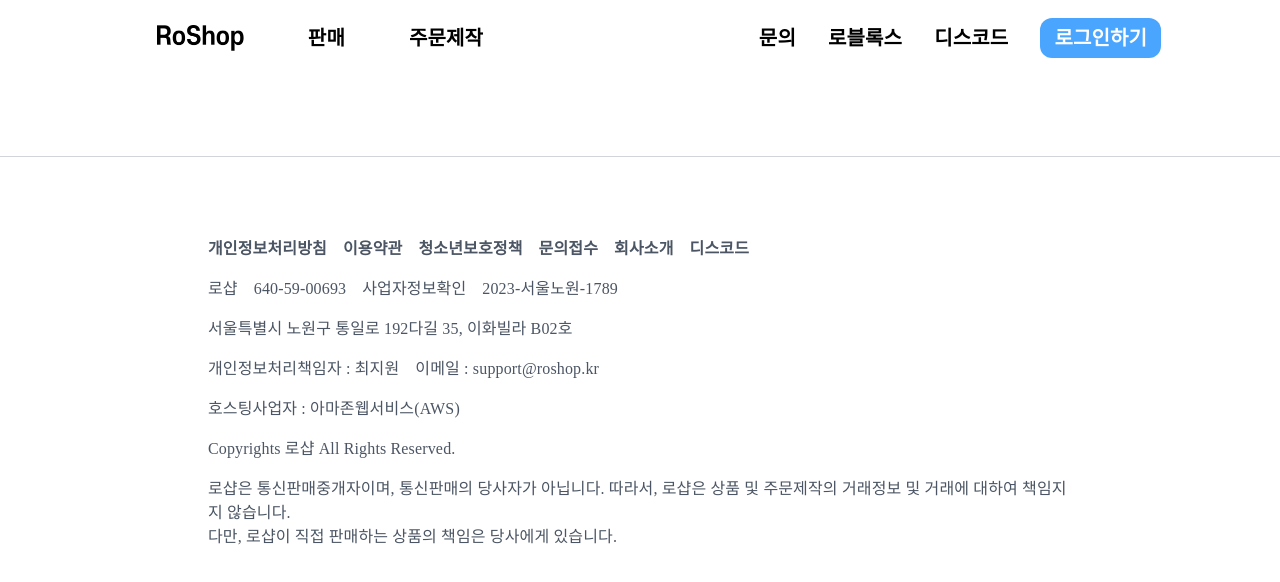
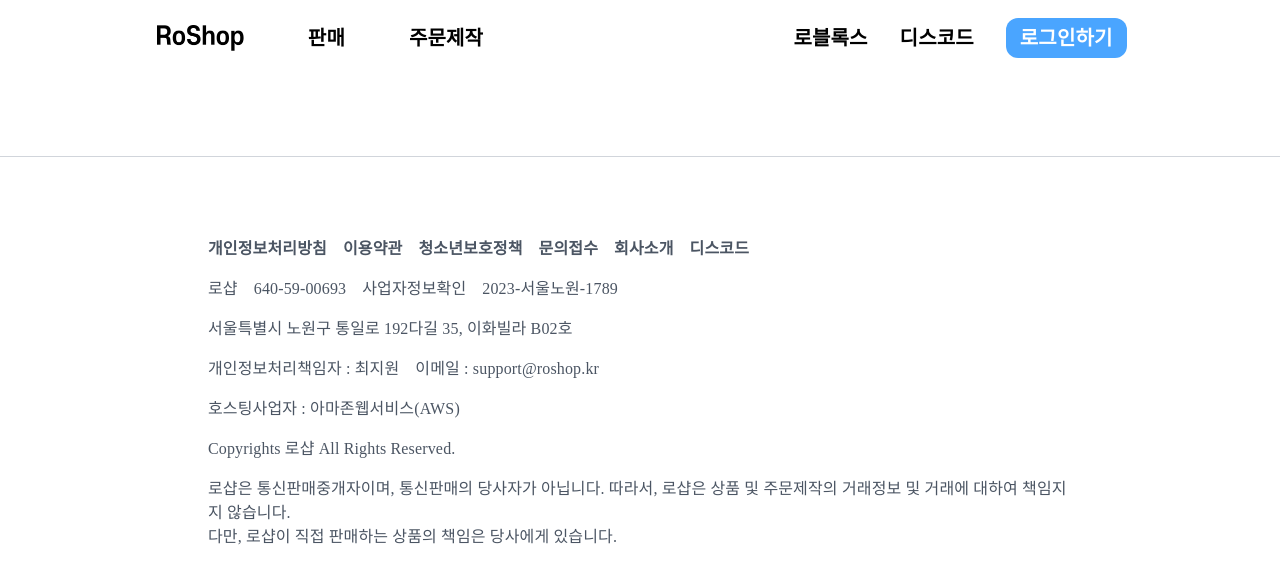
Before and after one commit to 17beans/roshop-web, a Next.js app: page / in a window 1280 px wide. Shown: the top 582 px of the page. Built offline with nearby package versions, Linux system fonts and the light colour scheme; a web font is replaced by a local one.

Commit message:
Update TopBar.tsx(Remove 문의)

```diff
--- a/src/components/TopBar.tsx
+++ b/src/components/TopBar.tsx
@@ -28,9 +28,6 @@ const Right = () => {
     return (
         <Stack spacing={4} direction="row" className="flex-1 justify-center items-center">
             <Link href={'/'}>
-                문의
-            </Link>
-            <Link href={'/'}>
                 로블록스
             </Link>
             <Link href={'/https://discord.gg/WKHScdFW4X'}>
```
